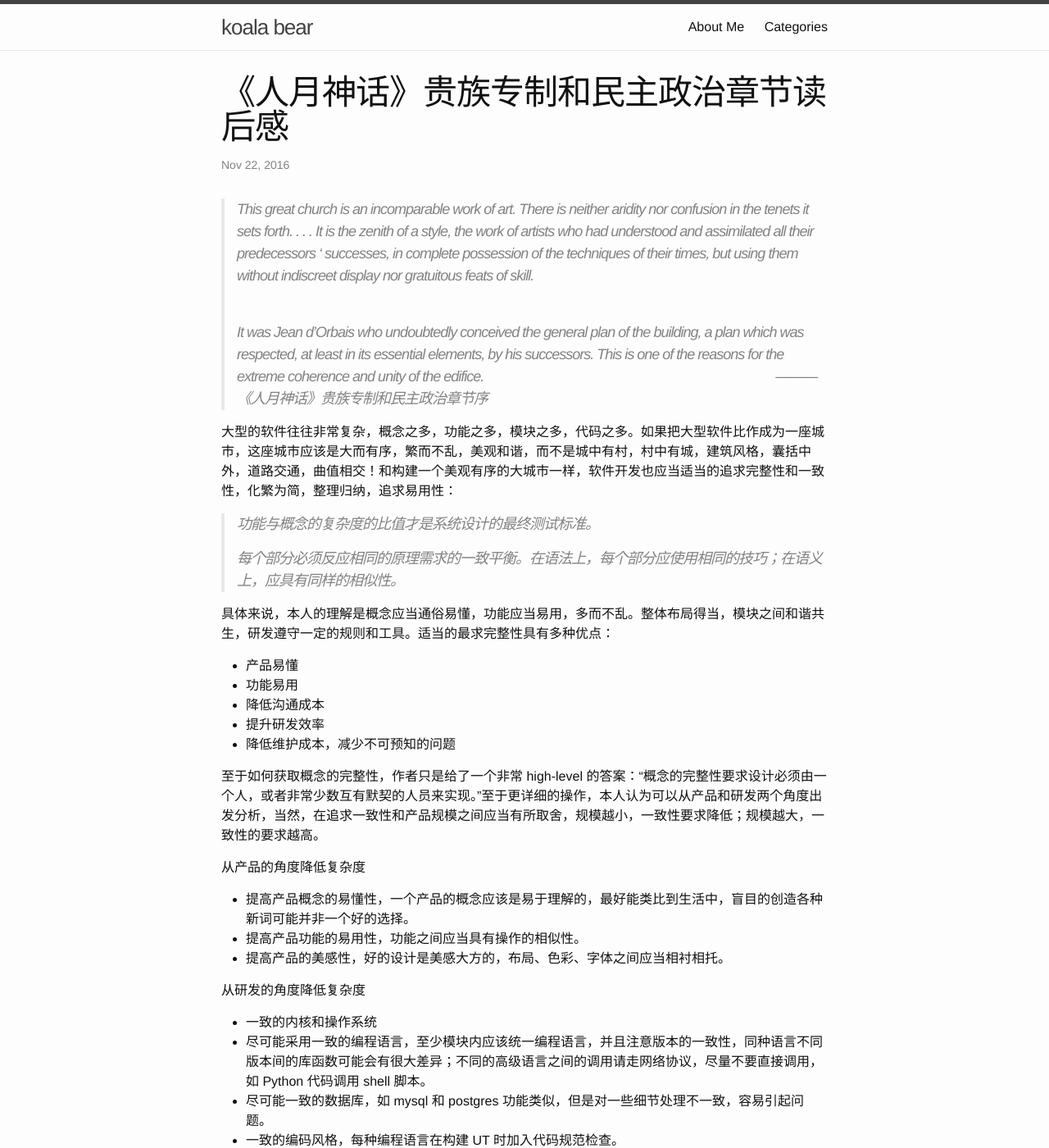
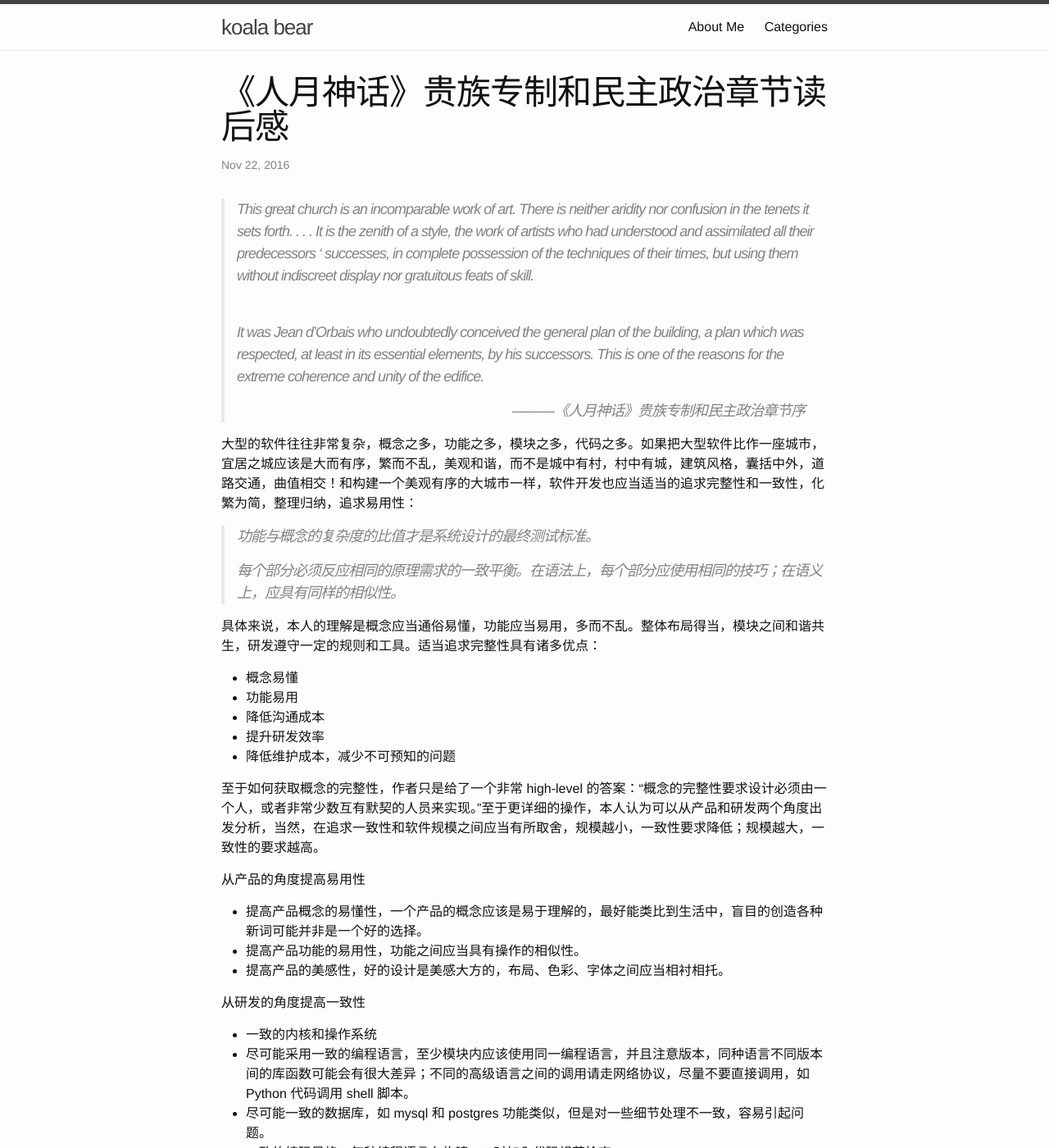
Before and after one commit to DeliangFan/deliangfan.github.io, a Jekyll site: the page built from _posts/2016-11-22-moon_people_char_4.markdown, in a window 1280 px wide and 1400 px high. Shown: the whole window at 82% size. Built offline with Jekyll 4.4.1, drawn with Linux system fonts in a browser that asks for light colours; comment, search, counter and statistics services are not loaded.

Commit message:
update moon
update moon

```diff
--- a/_posts/2016-11-22-moon_people_char_4.markdown
+++ b/_posts/2016-11-22-moon_people_char_4.markdown
@@ -9,35 +9,36 @@ categories: 编程随想
 >
 >It was Jean d'Orbais who undoubtedly conceived the general plan of the building, a plan which was respected, at least in its essential elements, by his successors. This is one of the reasons for the extreme coherence and unity of the edifice.
 >&nbsp;&nbsp;&nbsp;
+>
 >&nbsp;&nbsp;&nbsp;&nbsp;&nbsp;&nbsp;&nbsp;&nbsp;&nbsp;&nbsp;&nbsp;&nbsp;&nbsp;&nbsp;&nbsp;&nbsp;&nbsp;&nbsp;&nbsp;&nbsp;&nbsp;&nbsp;&nbsp;&nbsp;&nbsp;&nbsp;&nbsp;&nbsp;&nbsp;&nbsp;&nbsp;&nbsp;&nbsp;&nbsp;&nbsp;&nbsp;&nbsp;&nbsp;&nbsp;&nbsp;&nbsp;&nbsp;&nbsp;&nbsp;&nbsp;&nbsp;&nbsp;&nbsp;&nbsp;&nbsp;&nbsp;&nbsp;&nbsp;&nbsp;&nbsp;&nbsp;&nbsp;&nbsp;&nbsp;&nbsp;&nbsp;&nbsp;&nbsp;&nbsp;&nbsp;&nbsp;&nbsp;&nbsp;&nbsp;&nbsp;&nbsp;&nbsp;&nbsp;&nbsp;&nbsp;&nbsp;&nbsp;&nbsp;&nbsp;&nbsp;&nbsp;&nbsp;&nbsp; ———《人月神话》贵族专制和民主政治章节序
 
-大型的软件往往非常复杂，概念之多，功能之多，模块之多，代码之多。如果把大型软件比作成为一座城市，这座城市应该是大而有序，繁而不乱，美观和谐，而不是城中有村，村中有城，建筑风格，囊括中外，道路交通，曲值相交！和构建一个美观有序的大城市一样，软件开发也应当适当的追求完整性和一致性，化繁为简，整理归纳，追求易用性：
+大型的软件往往非常复杂，概念之多，功能之多，模块之多，代码之多。如果把大型软件比作一座城市，宜居之城应该是大而有序，繁而不乱，美观和谐，而不是城中有村，村中有城，建筑风格，囊括中外，道路交通，曲值相交！和构建一个美观有序的大城市一样，软件开发也应当适当的追求完整性和一致性，化繁为简，整理归纳，追求易用性：
 
 > 功能与概念的复杂度的比值才是系统设计的最终测试标准。
 > &nbsp;&nbsp;&nbsp;
 >
 > 每个部分必须反应相同的原理需求的一致平衡。在语法上，每个部分应使用相同的技巧；在语义上，应具有同样的相似性。
 
-具体来说，本人的理解是概念应当通俗易懂，功能应当易用，多而不乱。整体布局得当，模块之间和谐共生，研发遵守一定的规则和工具。适当的最求完整性具有多种优点：
+具体来说，本人的理解是概念应当通俗易懂，功能应当易用，多而不乱。整体布局得当，模块之间和谐共生，研发遵守一定的规则和工具。适当追求完整性具有诸多优点：
 
-- 产品易懂
+- 概念易懂
 - 功能易用
 - 降低沟通成本
 - 提升研发效率
 - 降低维护成本，减少不可预知的问题
 
-至于如何获取概念的完整性，作者只是给了一个非常 high-level 的答案：“概念的完整性要求设计必须由一个人，或者非常少数互有默契的人员来实现。”至于更详细的操作，本人认为可以从产品和研发两个角度出发分析，当然，在追求一致性和产品规模之间应当有所取舍，规模越小，一致性要求降低；规模越大，一致性的要求越高。
+至于如何获取概念的完整性，作者只是给了一个非常 high-level 的答案：“概念的完整性要求设计必须由一个人，或者非常少数互有默契的人员来实现。”至于更详细的操作，本人认为可以从产品和研发两个角度出发分析，当然，在追求一致性和软件规模之间应当有所取舍，规模越小，一致性要求降低；规模越大，一致性的要求越高。
 
-从产品的角度降低复杂度
+从产品的角度提高易用性
 
-- 提高产品概念的易懂性，一个产品的概念应该是易于理解的，最好能类比到生活中，盲目的创造各种新词可能并非一个好的选择。
+- 提高产品概念的易懂性，一个产品的概念应该是易于理解的，最好能类比到生活中，盲目的创造各种新词可能并非是一个好的选择。
 - 提高产品功能的易用性，功能之间应当具有操作的相似性。
 - 提高产品的美感性，好的设计是美感大方的，布局、色彩、字体之间应当相衬相托。
 
-从研发的角度降低复杂度
+从研发的角度提高一致性
 
 - 一致的内核和操作系统
-- 尽可能采用一致的编程语言，至少模块内应该统一编程语言，并且注意版本的一致性，同种语言不同版本间的库函数可能会有很大差异；不同的高级语言之间的调用请走网络协议，尽量不要直接调用，如 Python 代码调用 shell 脚本。
+- 尽可能采用一致的编程语言，至少模块内应该使用同一编程语言，并且注意版本，同种语言不同版本间的库函数可能会有很大差异；不同的高级语言之间的调用请走网络协议，尽量不要直接调用，如 Python 代码调用 shell 脚本。
 - 尽可能一致的数据库，如 mysql 和 postgres 功能类似，但是对一些细节处理不一致，容易引起问题。
 - 一致的编码风格，每种编程语言在构建 UT 时加入代码规范检查。
 - 统一的文档存放，风格一致的文档说明
```
